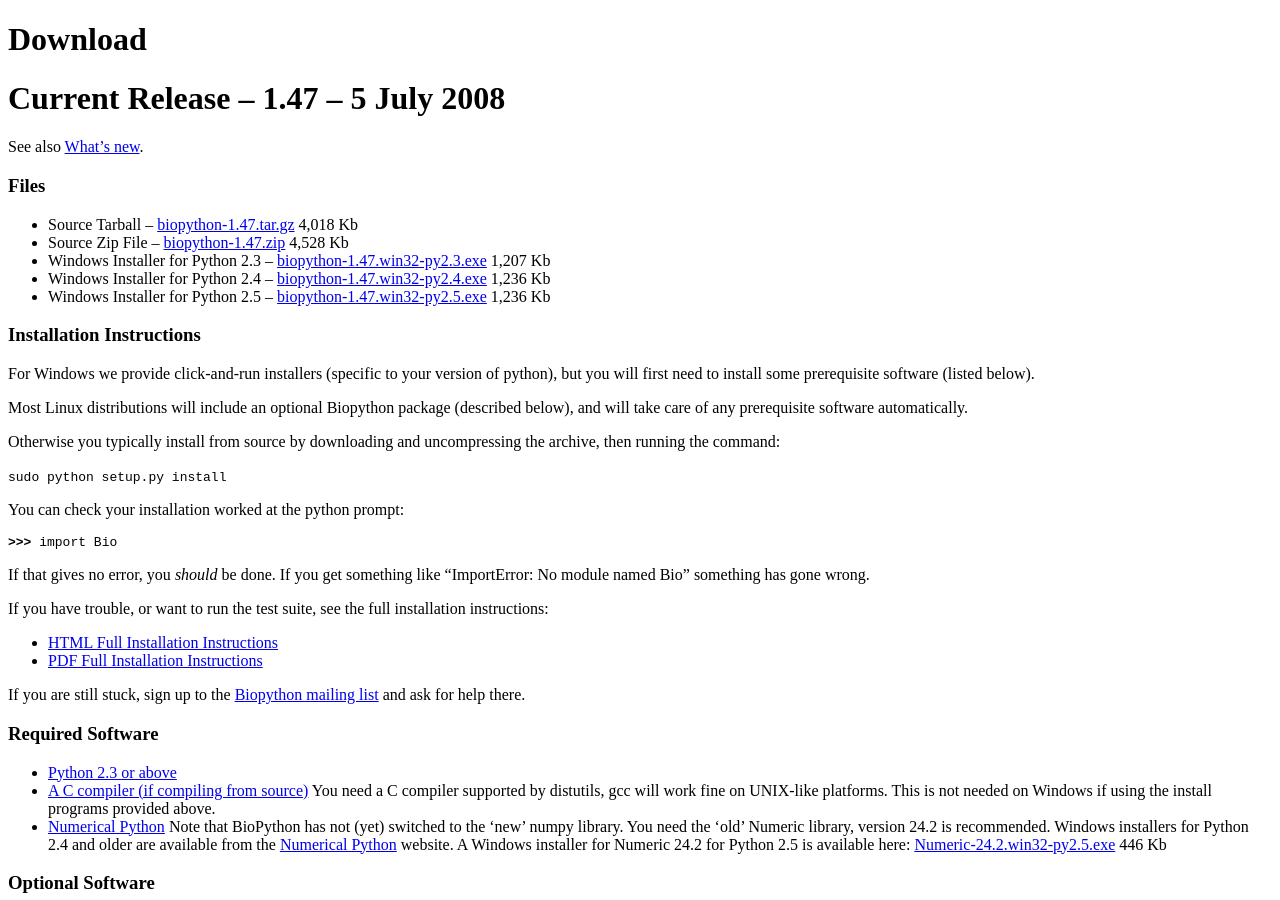
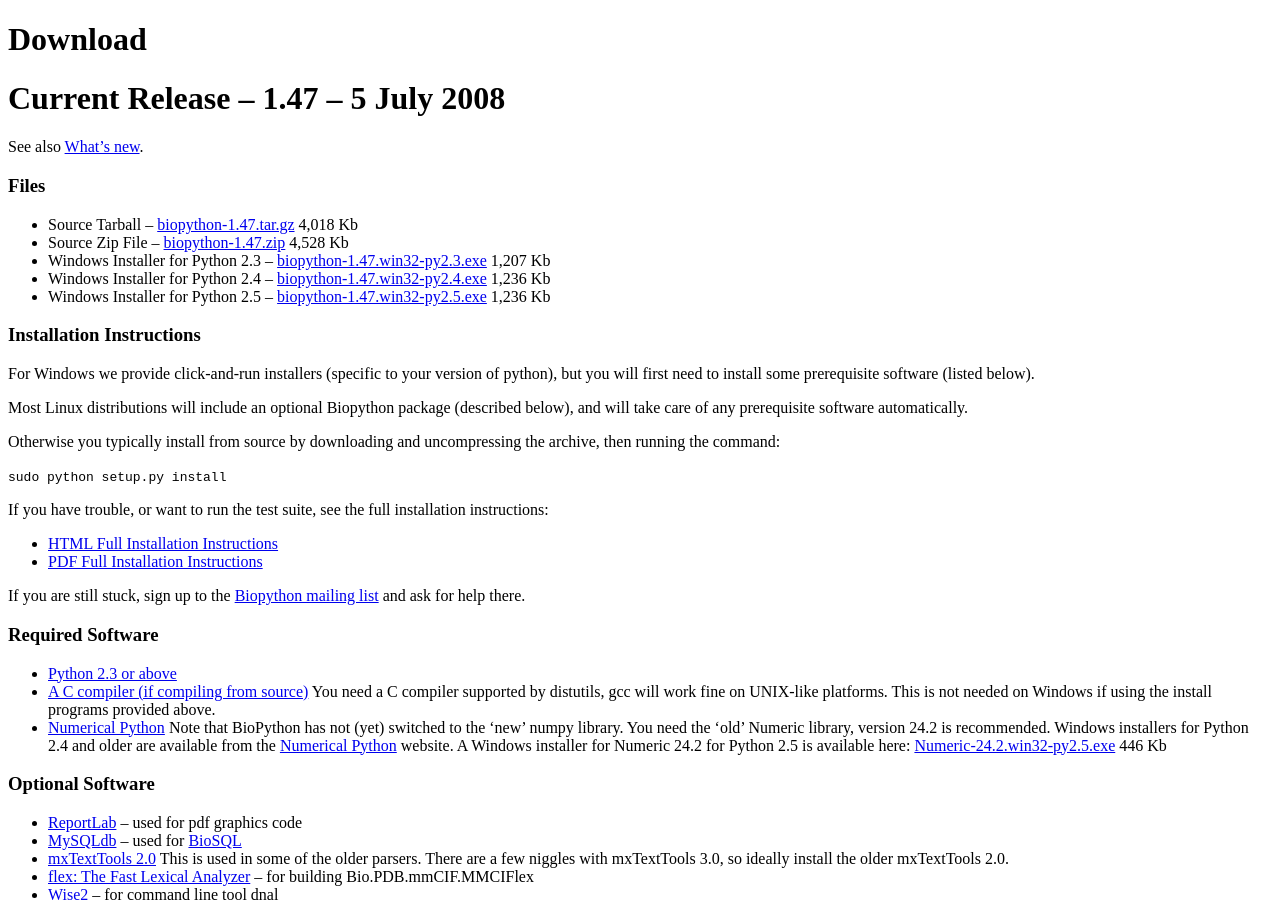
Before and after one commit to biopython/biopython.github.io, a Jekyll site: the page built from wiki/Download.md, in a window 1280 px wide and 900 px high. Built offline with Jekyll 4.4.1, drawn with Linux system fonts in a browser that asks for light colours.

Commit message:
/* Installation Instructions */

````diff
--- a/wiki/Download.md
+++ b/wiki/Download.md
@@ -41,15 +41,6 @@ Otherwise you typically install from source by downloading and
 uncompressing the archive, then running the command:
 
 `sudo python setup.py install`
-
-You can check your installation worked at the python prompt:
-
-``` python
->>> import Bio
-```
-
-If that gives no error, you *should* be done. If you get something like
-"ImportError: No module named Bio" something has gone wrong.
 
 If you have trouble, or want to run the test suite, see the full
 installation instructions:
````
Also changed, not shown: 1 other file.
